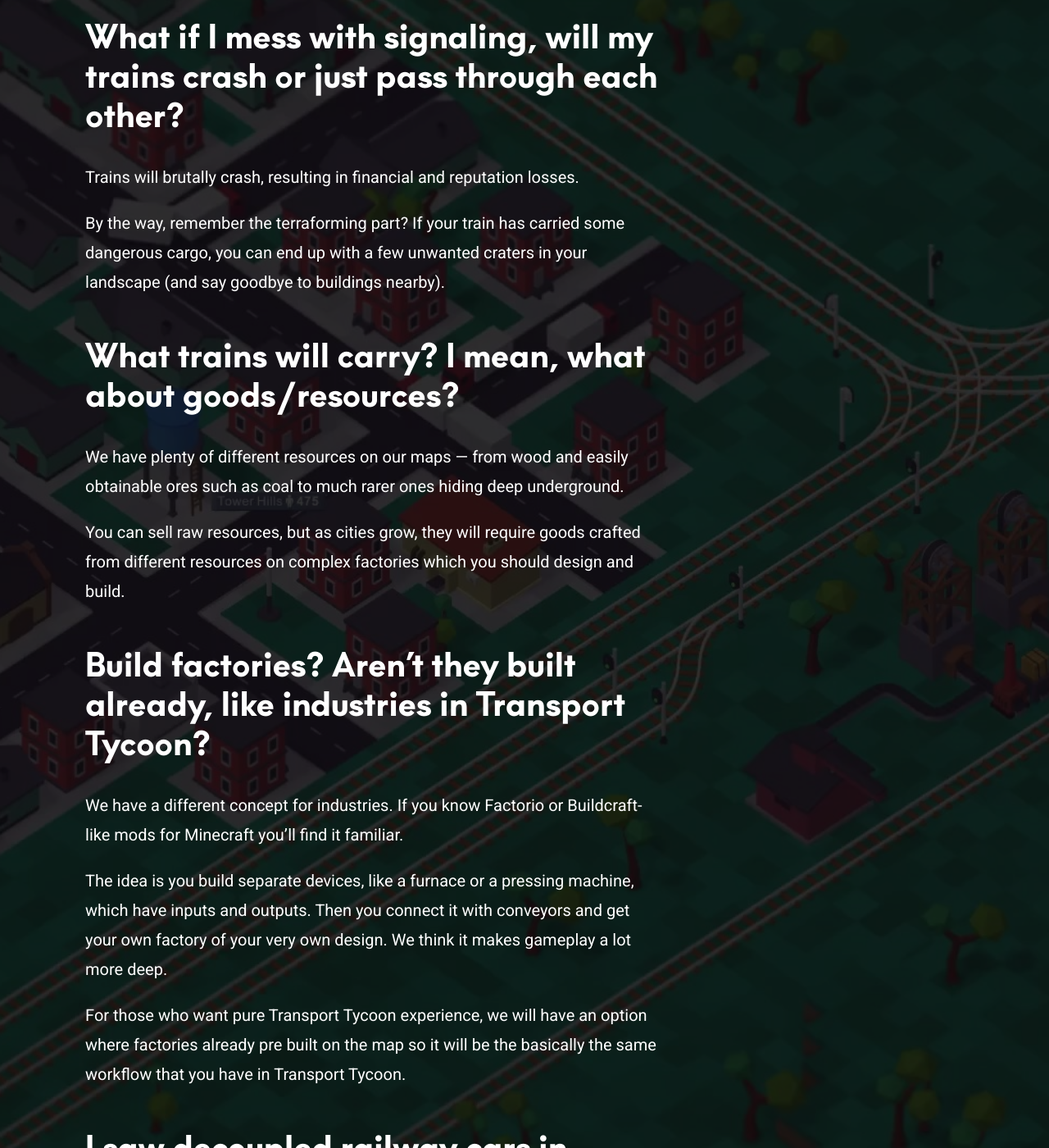
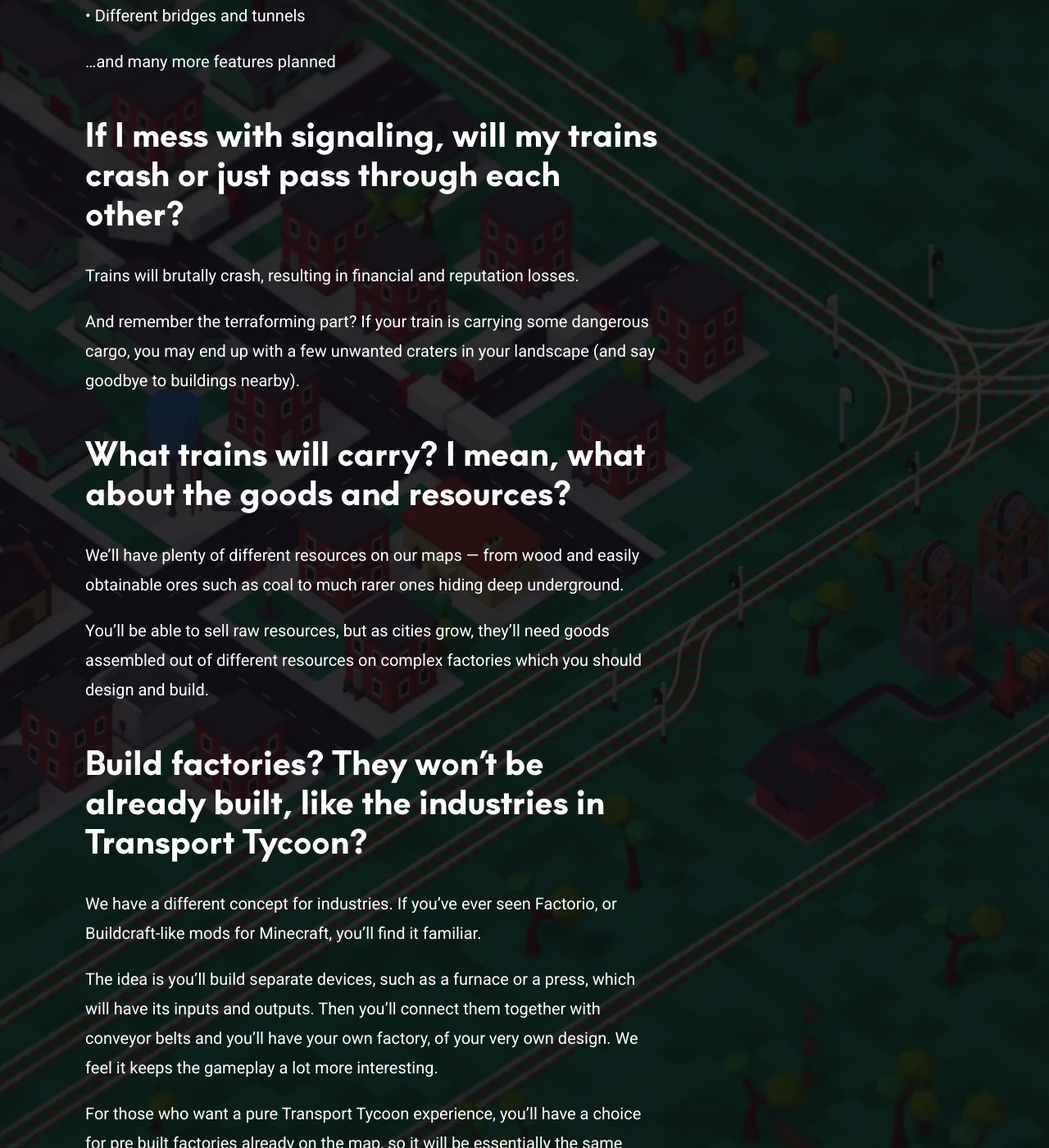
Before and after one commit to andrewpey/vtland, a Jekyll site: the page built from faq.md, in a window 1280 px wide and 1400 px high, scrolled down 1754 px. Shown: the whole window at 82% size. Built offline with Jekyll 4.4.1, drawn with Linux system fonts in a browser that asks for light colours; nearby versions of some CDN libraries; some of the changed text lies outside the part shown.

Commit message:
proofread by Helinos

```diff
--- a/faq.md
+++ b/faq.md
@@ -5,69 +5,63 @@
 wrapper: faq
 ---
 
-## What is it all about?
+## What is the game going to be about?
 
-Voxel Tycoon — a tycoon strategy game about *transportation*, *building&nbsp;factories*, and *mining* beautiful voxel landscapes.
+Voxel Tycoon — a tycoon strategy game about *transportation*, *building&nbsp;factories*, and *mining* in a beautiful voxel landscapes.
 
-If you like games such as Transport Tycoon (OpenTTD) and Factorio; or playing modded Minecraft, you're in the right place.
+If you like games such as Transport Tycoon (OpenTTD) and Factorio, or modded Minecraft, you should be getting excited.
 
-## When will it be released?
+## When is it going to be released?
 
-If everything goes well, you can expect early alpha to be available at the end of *this year*.
+If everything goes well, you’ll be able to expect an early alpha at the end of *this year*.
 
-There's no final release planned, as we're committed to constantly updating the game with new content and improvements.
+We have no final release planned as we’re committed to updating the game with new content and improvements as much as possible.
 
-If you’re unable to follow our [social media](/contacts) for some reason, but don't want to miss the release of the game, you can subscribe to our [very-rare-newsletter]({{site.newsletter_url}}).
+If you can’t follow our social media for any reason, but don’t want to miss the release of the game, you can subscribe to [our newsletter]({{site.newsletter_url}}) which we post on occasionally.
 
-## How big can maps be? Will there be terraforming?
+## How big can maps be? Will there terraforming?
 
-The game world is infinite, so you'll never  run out of space. Furthermore, the world is not just a surface — you can explore, dig or even blow every voxel down to the bedrock. Or, conversely, form a mountain from them. So yes, we have full featured terraforming here.
+The game’s world will be infinite, so you’ll never run out of space, and it won’t just be the world’s surface — you can explore, dig, or even blow up every voxel down to bedrock. Or, form them into a mountain. So yes, it’ll have full featured terraforming.
 
-## I saw you said Transport Tycoon. What features will railways have?
+## Earlier you mentioned Transport Tycoon. What kind of features will the railways have?
 
-Everything you will expect from such games, including, but not limited to:
+It will have everything you should expect from such games, including, but not limited to:
 
 • Complex signaling and scheduling
 
-• Variety of locomotives, each with different characteristics and visuals
+• A variety of locomotives, each with different characteristics and visuals
 
-• Different types of railcars for different types of cargo
+• Different railcars for different cargo
 
 • Electrified railways
 
 • Different bridges and tunnels
 
-...and more added later
+…and many more features planned
 
-{% comment %}
-• Manual train control and coupling for more fun!
-
-• [Multi-track drifting]()
-{% endcomment %}
-
-## What if I mess with signaling, will my trains crash or just pass through each other?
+## If I mess with signaling, will my trains crash or just pass through each other?
 
 Trains will brutally crash, resulting in financial and reputation losses.
 
-By the way, remember the terraforming part? If your train has carried some dangerous cargo, you can end up with a few unwanted craters in your landscape (and say goodbye to buildings nearby).
+And remember the terraforming part? If your train is carrying some dangerous cargo, you may end up with a few unwanted craters in your landscape (and say goodbye to buildings nearby).
 
-## What trains will carry? I mean, what about goods/resources?
+## What trains will carry? I mean, what about the goods and resources?
 
-We have plenty of different resources on our maps — from wood and easily obtainable ores such as coal to much rarer ones hiding deep underground.
+We’ll have plenty of different resources on our maps — from wood and easily obtainable ores such as coal to much rarer ones hiding deep underground.
 
-You can sell raw resources, but as cities grow, they will require goods crafted from different resources on complex factories which you should design and build.
+You’ll be able to sell raw resources, but as cities grow, they’ll need goods assembled out of different resources on complex factories which you should design and build.
 
-## Build factories? Aren't they built already, like industries in Transport Tycoon?
+## Build factories? They won’t be already built, like the industries in Transport Tycoon?
 
-We have a different concept for industries. If you know Factorio or Buildcraft-like mods for Minecraft you'll find it familiar.
+We have a different concept for industries. If you’ve ever seen Factorio, or Buildcraft-like mods for Minecraft, you’ll find it familiar.
 
-The idea is you build separate devices, like a furnace or a pressing machine, which have inputs and outputs. Then you connect it with conveyors and get your own factory of your very own design. We think it makes gameplay a lot more deep.
+The idea is you’ll build separate devices, such as a furnace or a press, which will have its inputs and outputs. Then you’ll connect them together with conveyor belts and you’ll have your own factory, of your very own design. We feel it keeps the gameplay a lot more interesting.
 
-For those who want pure Transport Tycoon experience, we will have an option where factories already pre built on the map so it will be the basically the same workflow that you have in Transport Tycoon.
+For those who want a pure Transport Tycoon experience, you’ll have a choice for pre built factories already on the map, so it will be essentially the same workflow you see in Transport Tycoon.
 
-## I saw decoupled railway cars in [Greenlight Trailer](https://youtu.be/u1kRZKu3NAc?t=51). Is there will be coupling in the game?
+## I saw decoupled railway cars in [Greenlight Trailer](https://youtu.be/u1kRZKu3NAc?t=51). Will there be coupling in the game?
 
-We definitely want to see railway coupling in the game, as well as shunting works, but we are still testing it for caveats.
+We definitely want to see railway coupling in the game as well as shunting works, but we are still testing it for caveats.
 
 ## What about passenger transit?
 
@@ -75,40 +69,39 @@
 
 ## What other types of transport will there be in the game, besides trains?
 
-Trucks, ships, planes, with more to come later.
+Trucks, ships, planes, and more planned.
 
 ## Will modding of the game be supported?
 
 Absolutely! Actually, some tools are [already available](/sdk).
 
-## Is there going to be a multiplayer?
+## Will there be multiplayer?
 
-Yes, there will be co-op and versus multiplayer, added sometime after early alpha release.
+Yes, there will be Co-Op and versus multiplayer game modes, which we’ll add after the early alpha release.
 
 ## Is it pure sandbox or will it have some kind of quests or a campaign?
 
-On launch, there will be sandbox mode only, with some random events maybe. We will make sure that you will not get bored.
+On launch, there will only be sandbox mode, maybe with some random events. But we’ll be sure you won’t get bored.
 
 ## On what platform will it be released?
 
-Thanks to the engine we chose (it's Unity), the game should run flawlessly on Windows, Mac OS, and Linux. But we didn't test Linux builds yet,
-so it's just in theory for now.
+Thanks to the engine we chose (it’s Unity), the game should run flawlessly on Windows, Mac OS, and Linux. But we haven’t tested any Linux builds yet, so it’s just in theory for now.
 
 ## What about consoles/mobile platforms?
 
-Again, our engine supports a huge variety of platforms, but some of them require special treatment in terms of UI and hardware resource management, so - it's possible, but not on our roadmap at this moment.
+Again, our engine supports a huge variety of platforms, but some of them need special treatment in terms of UI and hardware resource management, so - it’s possible, but it’s not on our roadmap at the moment.
 
 ## Who is in charge?
 
 We are two developers with over 9 years of professional experience, very passionate about tycoons in particular and good games in common.
-Also, we love stylish, beautiful things.
+Also, we love stylish and beautiful things.
 
 ## How can I help?
 
-First of all, do not hesitate to tell about Voxel Tycoon to every train-tycoon-Minecraft-voxel-lover you know. Also, since English is not our native language, you can help us proofread our materials (like this FAQ) and [report](/contacts) any mistakes, or even send a Pull Request on <a href="//github.com/andrewpey/vtland">GitHub</a>.
+First, do not hesitate to tell every train-tycoon-Minecraft-voxel-lover you know about Voxel Tycoon. Also, because English isn’t our native language, you can help us proofread our materials (like this FAQ) and [report](/contacts) any mistakes, or even send a Pull Request on <a href="//github.com/andrewpey/vtland">GitHub</a>.
 
-For those who want to contribute to Voxel Tycoon, or prepare for modding the game before it will be released we will provide some sort of early authoring tools soon.
+For those who want to contribute to Voxel Tycoon, or prepare for modding the game before it’s released we’ve offered some of our [early authoring tools](/sdk).
 
-## I think you have done something wrong!
+## I think you’ve done something wrong!
 
-Feel free to express your criticism in [any convenient way](/contacts), but please keep in mind that everything you see is very far from finished experience. We'are constantly working and improving the game.
+Feel free to express your criticism in [any convenient way](/contacts), but please keep in mind that everything you see is very far from a finished experience and we’re constantly working and improving on the game.
```
Also changed, not shown: _includes/tldr.md (+2 -2 lines), sdk.md (+12 -12 lines).
